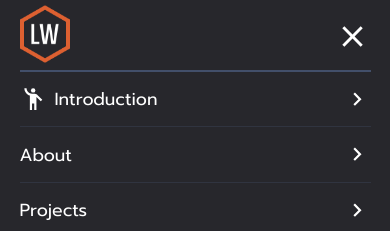
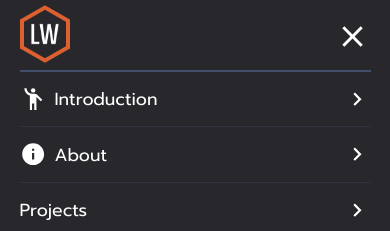
Before and after one commit to leoarthurwall/My-Portfolio, a React (Create React App) app: page / in a window 390 px wide. Both pictures are taken after a click on the icon 352 px from the left and 36 px from the top of the page. Shown: the top 231 px of the page. Built offline with nearby package versions, Linux system fonts and the light colour scheme; a web font is replaced by a local one.

Commit message:
added the info icon and laid it out on the burger menu

```diff
--- a/src/Components/Navbar/NavMobile/NavMobile.js
+++ b/src/Components/Navbar/NavMobile/NavMobile.js
@@ -8,6 +8,7 @@ import LinkedInIcon from "@mui/icons-material/LinkedIn";
 import EmailIcon from "@mui/icons-material/Email";
 import ContactPageIcon from "@mui/icons-material/ContactPage";
 import EmojiPeopleIcon from "@mui/icons-material/EmojiPeople";
+import InfoIcon from "@mui/icons-material/Info";
 
 const NavMobile = ({ menuClicked, handleMenuClick, handleLinkClick }) => {
   return (
@@ -40,6 +41,8 @@ const NavMobile = ({ menuClicked, handleMenuClick, handleLinkClick }) => {
               </div>
             </li>
             <li className="nav-list-item-mobile">
+              <InfoIcon />
+              <div className="nav-list-item-mobile-inner-div">
                 <Link
                   onClick={handleLinkClick}
                   activeClass="active"
@@ -52,6 +55,7 @@ const NavMobile = ({ menuClicked, handleMenuClick, handleLinkClick }) => {
                   <p className="modal-menu-name">About</p>
                 </Link>
                 <NavigateNextIcon />
+              </div>
             </li>
             <li className="nav-list-item-mobile">
               <Link
```
Lines whose indentation alone changed are shown as unchanged.
